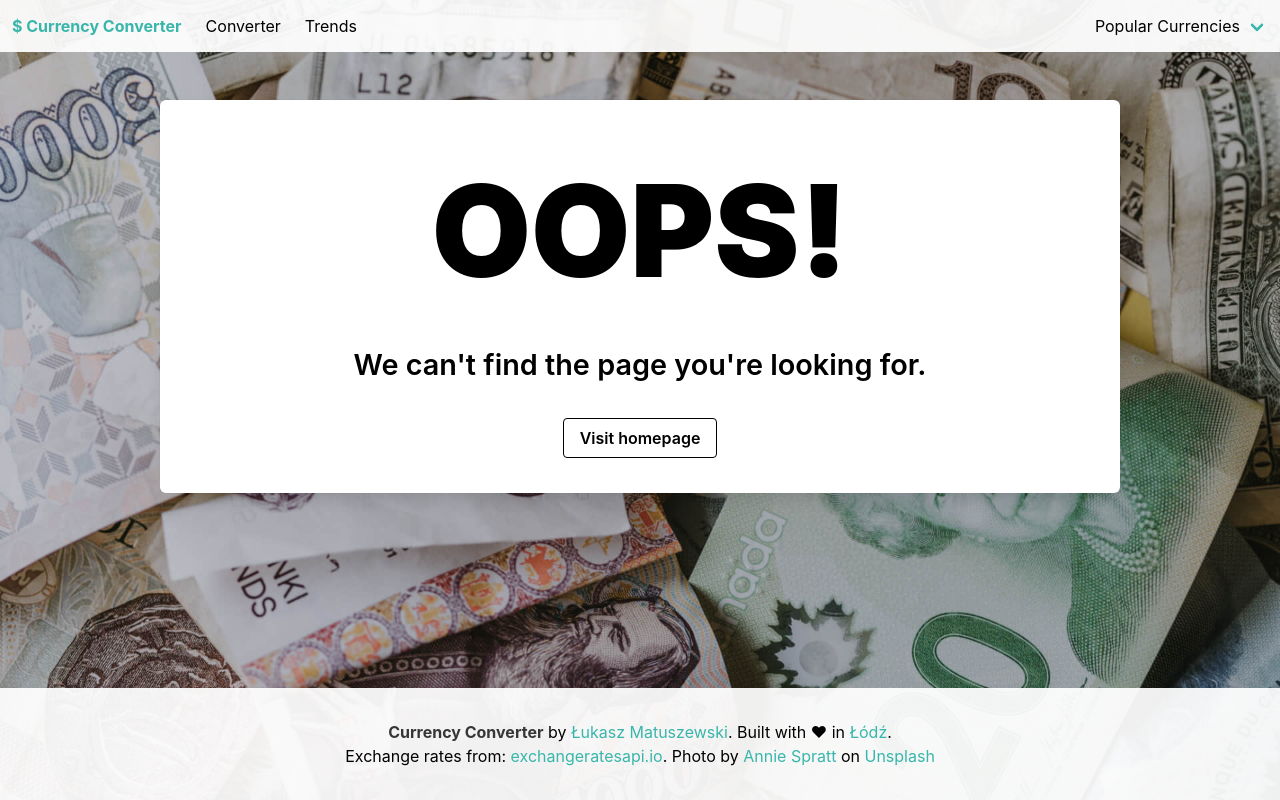
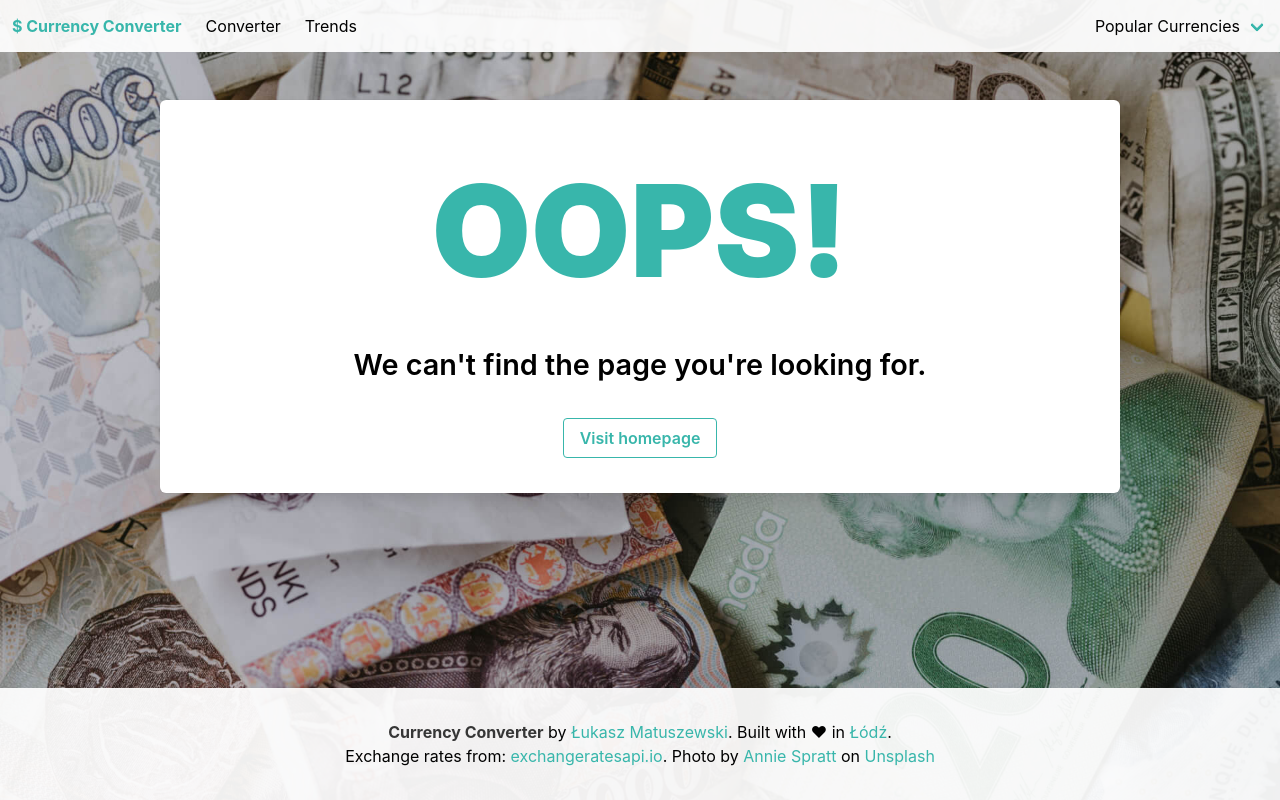
Before and after one commit to LucasMatuszewski/currency-converter, a React (Create React App) app: page /not-found in a window 1280 px wide. Built offline with nearby package versions, Linux system fonts and the light colour scheme.

Commit message:
NotFound - fix colors

```diff
--- a/src/pages/NotFound/NotFound.tsx
+++ b/src/pages/NotFound/NotFound.tsx
@@ -8,12 +8,12 @@ function NotFound() {
   return (
     <Layout title="Page Not Found - Currency Converter">
       <div className="box has-text-centered not-found-container">
-        <h1 className="has-text-info">OOPS!</h1>
+        <h1 className="has-text-primary">OOPS!</h1>
         <h2 className="has-text-weight-semibold">
           We can't find the page you're looking for.
         </h2>
         <Link
-          className="button is-info has-text-weight-semibold is-outlined"
+          className="button is-primary has-text-weight-semibold is-outlined"
           to="/"
         >
           Visit homepage
```
